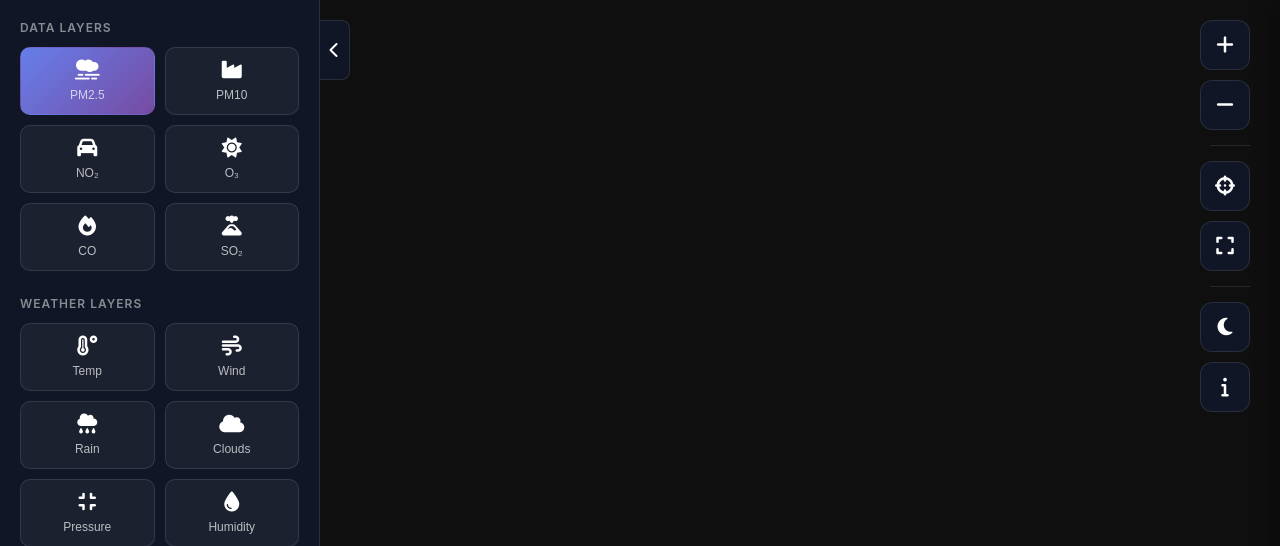
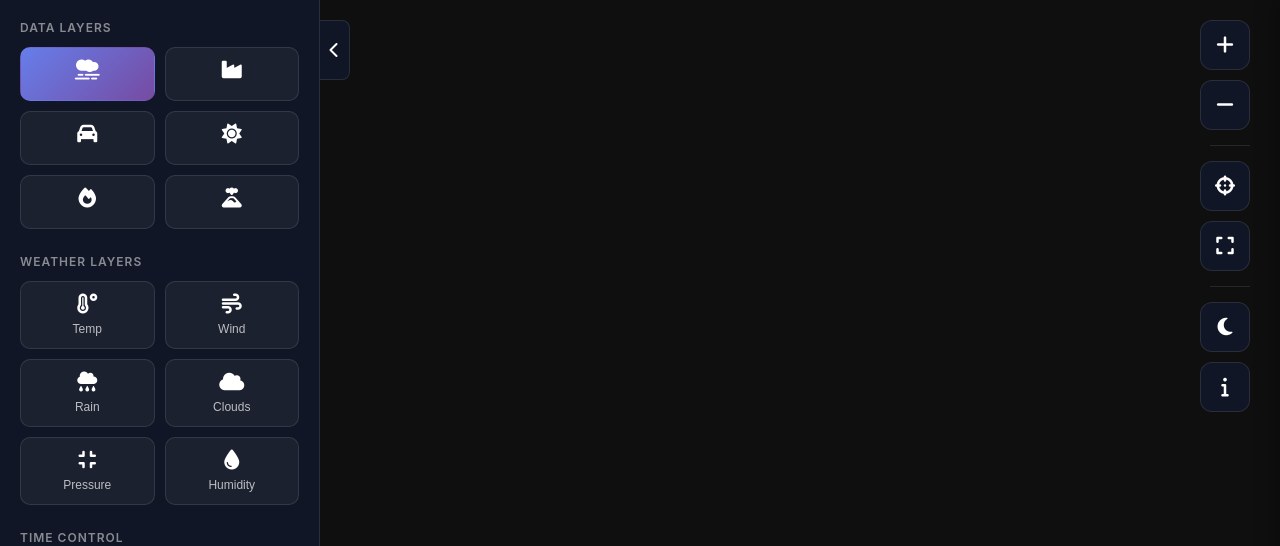
Before and after one commit to TingleDinkle/HYBAU_NASA, a Flask app: page / in a window 1280 px wide. Shown: the part 60-606 px from the top of the page. Run offline with Flask 3, Linux system fonts and the light colour scheme.

Commit message:
super duper frontend integrating work

```diff
--- a/static/css/style.css
+++ b/static/css/style.css
@@ -374,6 +374,9 @@ body.info-open .right-panel {
     font-size: 11px;
     color: rgba(255, 255, 255, 0.7);
 }
+
+/* Utility */
+.hidden { display: none !important; }
 
 /* Right Sidebar Panel */
 #info-panel {
--- a/templates/index.html
+++ b/templates/index.html
@@ -49,27 +49,27 @@
             <div class="layer-grid">
                 <button class="layer-btn active" data-layer="pm25">
                     <i class="fas fa-smog"></i>
-                    <span>PM2.5</span>
+                    <span></span>
                 </button>
                 <button class="layer-btn" data-layer="pm10">
                     <i class="fas fa-industry"></i>
-                    <span>PM10</span>
+                    <span></span>
                 </button>
                 <button class="layer-btn" data-layer="no2">
                     <i class="fas fa-car"></i>
-                    <span>NO₂</span>
+                    <span></span>
                 </button>
                 <button class="layer-btn" data-layer="o3">
                     <i class="fas fa-sun"></i>
-                    <span>O₃</span>
+                    <span></span>
                 </button>
                 <button class="layer-btn" data-layer="co">
                     <i class="fas fa-fire"></i>
-                    <span>CO</span>
+                    <span></span>
                 </button>
                 <button class="layer-btn" data-layer="so2">
                     <i class="fas fa-volcano"></i>
-                    <span>SO₂</span>
+                    <span></span>
                 </button>
             </div>
         </div>
@@ -167,7 +167,7 @@
     <!-- Right Info Panel -->
     <div id="info-panel">
         <!-- City Information Section -->
-        <div class="panel-section">
+        <div class="panel-section" id="city-section">
             <div class="city-header">
                 <div class="city-name">Hanoi</div>
                 <div class="city-country">Vietnam 🇻🇳</div>
@@ -187,92 +187,92 @@
         </div>
 
         <!-- Weather Conditions Section -->
-        <div class="panel-section">
+        <div class="panel-section" id="weather-section">
             <h2>🌤️ Current Weather</h2>
 
             <div class="info-grid">
                 <div class="info-card">
                     <div class="info-card-title">🌡️ Temperature</div>
                     <div class="info-card-value">
-                        28<span class="info-card-unit">°C</span>
+                        <span class="info-card-unit"></span>
                     </div>
-                    <div class="info-card-detail">Feels like 31°C</div>
+                    <div class="info-card-detail"></div>
                 </div>
 
                 <div class="info-card">
                     <div class="info-card-title">💧 Humidity</div>
                     <div class="info-card-value">
-                        78<span class="info-card-unit">%</span>
+                        <span class="info-card-unit"></span>
                     </div>
-                    <div class="info-card-detail">Dew point 24°C</div>
+                    <div class="info-card-detail"></div>
                 </div>
 
                 <div class="info-card">
                     <div class="info-card-title">💨 Wind Speed</div>
                     <div class="info-card-value">
-                        12<span class="info-card-unit">km/h</span>
+                        <span class="info-card-unit"></span>
                     </div>
-                    <div class="info-card-detail">Direction: NE</div>
+                    <div class="info-card-detail"></div>
                 </div>
 
                 <div class="info-card">
                     <div class="info-card-title">🌧️ Precipitation</div>
                     <div class="info-card-value">
-                        0<span class="info-card-unit">mm</span>
+                        <span class="info-card-unit"></span>
                     </div>
-                    <div class="info-card-detail">Chance: 20%</div>
+                    <div class="info-card-detail"></div>
                 </div>
             </div>
 
             <div class="info-card">
                 <div class="info-card-title">🔆 UV Index</div>
                 <div class="info-card-value">
-                    7<span class="info-card-unit">High</span>
+                    <span class="info-card-unit"></span>
                 </div>
-                <div class="info-card-detail">Use sun protection between 10am-4pm</div>
+                <div class="info-card-detail"></div>
             </div>
 
             <div class="info-card">
                 <div class="info-card-title">👁️ Visibility</div>
                 <div class="info-card-value">
-                    8<span class="info-card-unit">km</span>
+                    <span class="info-card-unit"></span>
                 </div>
-                <div class="info-card-detail">Moderate haze present</div>
+                <div class="info-card-detail"></div>
             </div>
         </div>
 
         <!-- Air Pollutants Section -->
-        <div class="panel-section">
+        <div class="panel-section" id="pollutants-section">
             <h2>🏭 Air Pollutants</h2>
 
             <div class="pollutant-item">
-                <span class="pollutant-name">PM2.5</span>
-                <span class="pollutant-value">42 μg/m³</span>
+                <span class="pollutant-name"></span>
+                <span class="pollutant-value"></span>
             </div>
 
             <div class="pollutant-item">
-                <span class="pollutant-name">PM10</span>
-                <span class="pollutant-value">68 μg/m³</span>
+                <span class="pollutant-name"></span>
+                <span class="pollutant-value"></span>
             </div>
 
             <div class="pollutant-item">
-                <span class="pollutant-name">Ozone (O₃)</span>
-                <span class="pollutant-value">32 ppb</span>
+                <span class="pollutant-name"></span>
+                <span class="pollutant-value"></span>
             </div>
 
             <div class="pollutant-item">
-                <span class="pollutant-name">Nitrogen Dioxide (NO₂)</span>
-                <span class="pollutant-value">35 ppb</span>
+                <span class="pollutant-name"></span>
+                <span class="pollutant-value"></span>
             </div>
 
             <div class="pollutant-item">
-                <span class="pollutant-name">Carbon Monoxide (CO)</span>
-                <span class="pollutant-value">0.4 ppm</span>
+                <span class="pollutant-name"></span>
+                <span class="pollutant-value"></span>
             </div>
 
             <div class="pollutant-item">
-                <span class="pollutant-name">Sulfur Dioxide (SO₂)</span>
-                <span class="pollutant-value">12 ppb</span>
+                <span class="pollutant-name"></span>
+                <span class="pollutant-value"></span>
             </div>
         </div>
 
```
Also changed, not shown: static/js/script.js (+71 -14 lines).
